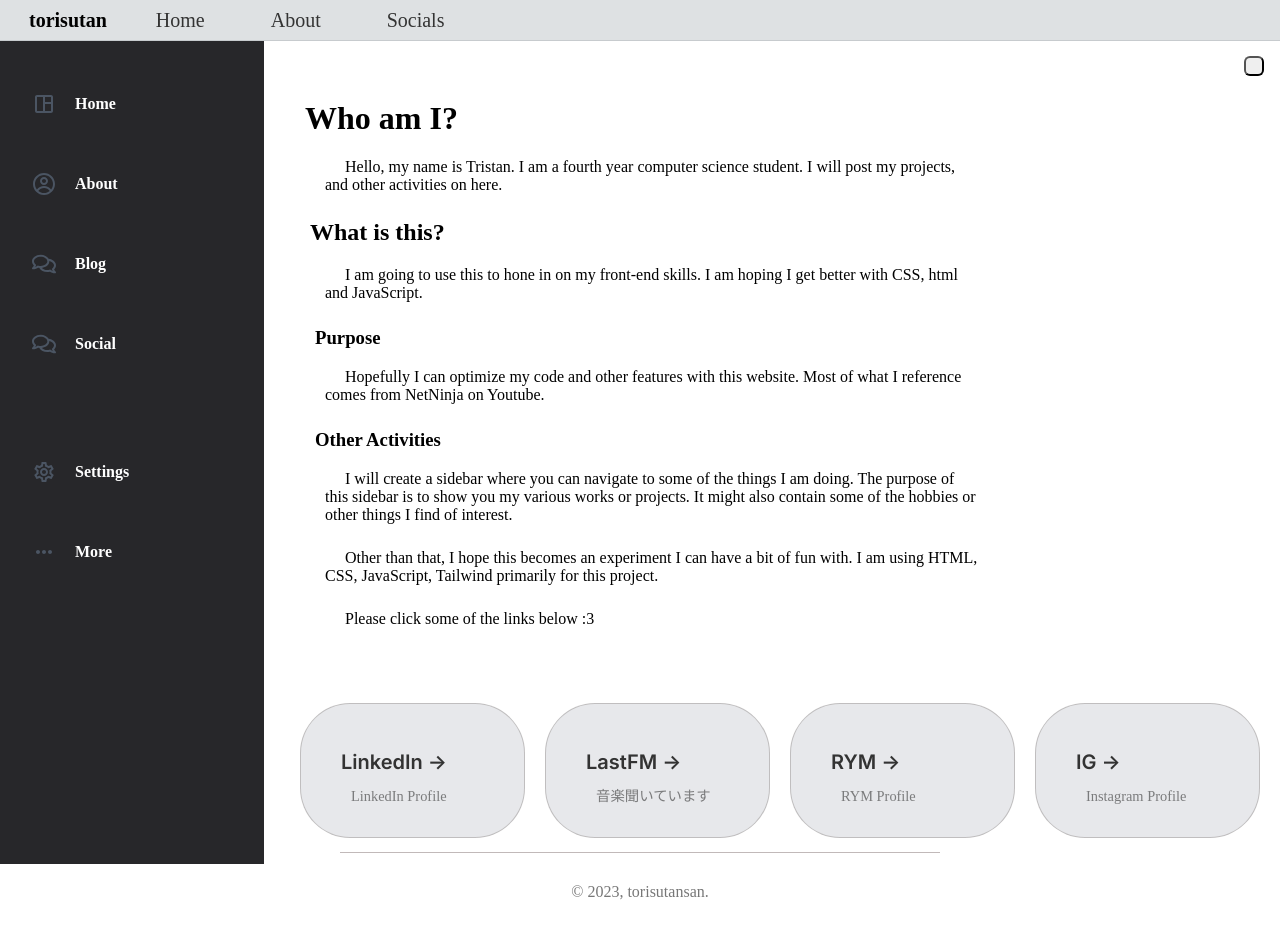
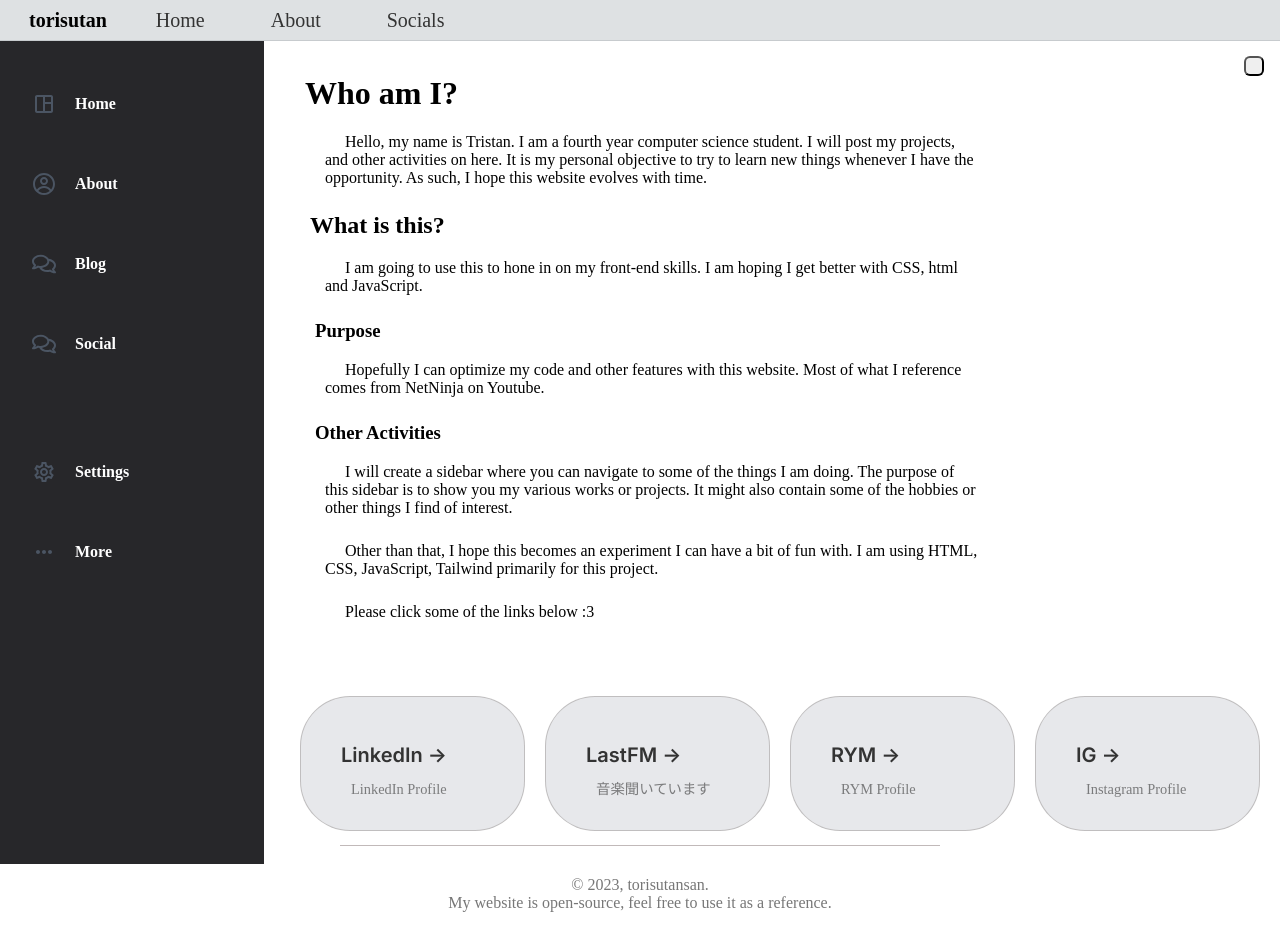
Before and after one commit to torisutansan02/torisutansan, a Next.js app: page / in a window 1280 px wide. Shown: the top 950 px of the page. Built offline with nearby package versions, Linux system fonts and the light colour scheme; a web font is replaced by a local one.

Commit message:
Fixing styling, editing footer component and index page

```diff
--- a/components/Footer.js
+++ b/components/Footer.js
@@ -68,6 +68,8 @@ const Footer = () => {
 
             <footer>
                 © 2023, torisutansan.
+                <br/>
+                My website is open-source, feel free to use it as a reference.
             </footer>
         </>
     )
--- a/pages/index.js
+++ b/pages/index.js
@@ -27,7 +27,8 @@ export default function Home() {
 
           <p>
             Hello, my name is Tristan. I am a fourth year computer science student. I will post my projects,
-            and other activities on here.
+            and other activities on here. It is my personal objective to try to learn new things whenever I
+            have the opportunity. As such, I hope this website evolves with time.
           </p>
 
           <h2>
--- a/styles/globals.css
+++ b/styles/globals.css
@@ -122,7 +122,7 @@ footer {
 @media (min-width: 1023px) {
   body {
     font-family: "Klee One";
-    margin-top: 100px;
+    margin-top: 75px;
     margin-left: 300px;
     margin-right: 300px;
   }
```
